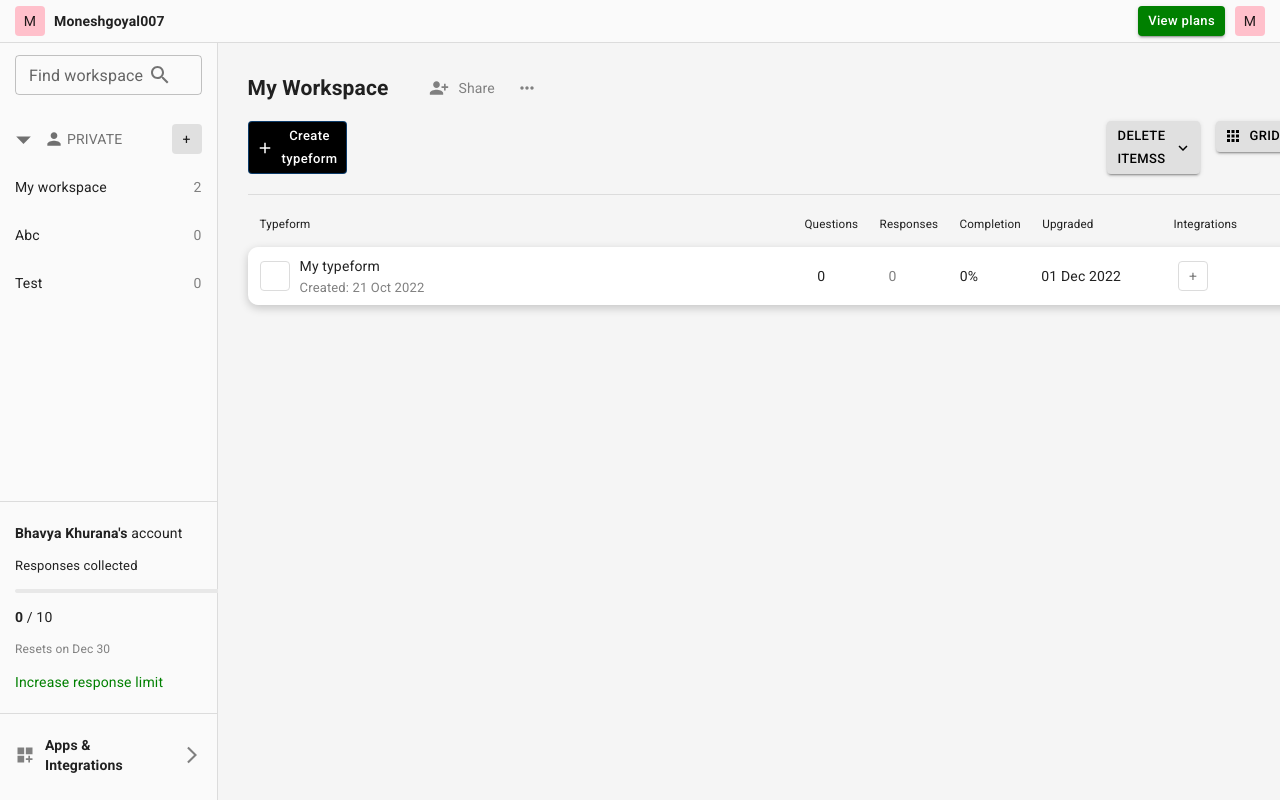
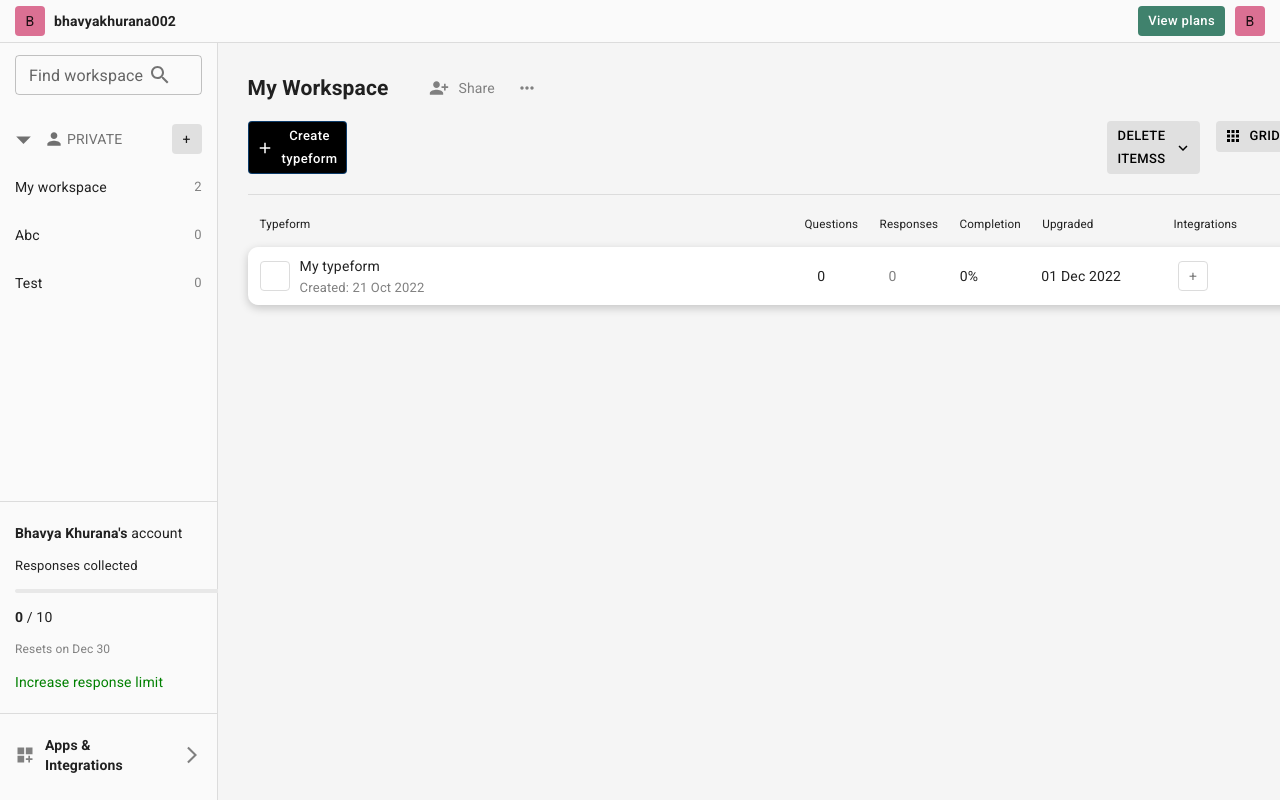
Before and after one commit to 2201monesh/tech-sumo-assignment, a React (Create React App) app: page / in a window 1280 px wide. Shown: the top 800 px of the page. Built offline with nearby package versions, Linux system fonts and the light colour scheme; the HTML template or start-up script is replaced by a standard one.

Commit message:
completed

```diff
--- a/src/components/Body.js
+++ b/src/components/Body.js
@@ -38,11 +38,11 @@
             </div>
             <div className="button-right">
               <Stack direction='row' spacing={2}>
-                <Button onClick={deleteComponent} endIcon={<KeyboardArrowDownIcon />} style={{backgroundColor: '#E0E0E0', color: 'black'}} size='small' variant="contained">Delete itemss</Button>
+                <Button onClick={deleteComponent} endIcon={<KeyboardArrowDownIcon />} style={{backgroundColor: '#E0E0E0', color: 'black', boxShadow: 'none'}} size='small' variant="contained">Delete itemss</Button>
                 <div className="group-button">
                  <ButtonGroup>
-                  <Button startIcon={<AppsIcon />} style={{backgroundColor: '#E0E0E0', color: 'black'}} size='small' variant="contained">Grid</Button>
-                  <Button startIcon={<ViewListIcon />} style={{backgroundColor: '#707070', color: 'white'}} size='small' variant="contained">List</Button>
+                  <Button startIcon={<AppsIcon />} style={{backgroundColor: '#E0E0E0', color: 'black', boxShadow: 'none'}} size='small' variant="contained">Grid</Button>
+                  <Button startIcon={<ViewListIcon />} style={{backgroundColor: '#707070', color: 'white', boxShadow: 'none'}} size='small' variant="contained">List</Button>
                  </ButtonGroup>
                 </div>
               </Stack>
--- a/src/components/Boximage.js
+++ b/src/components/Boximage.js
@@ -2,6 +2,6 @@
 
 export default function Boximage({borderRadius}) {
   return (
-    <div style={{width: '30px', height: '30px', backgroundColor: 'pink', borderRadius: '4px', display: 'flex', alignItems: 'center', justifyContent: 'center'}} >M</div>
+    <div style={{width: '30px', height: '30px', backgroundColor: '#DB7093', borderRadius: '4px', display: 'flex', alignItems: 'center', justifyContent: 'center'}} >B</div>
   )
 }
--- a/src/components/SidebarList.js
+++ b/src/components/SidebarList.js
@@ -5,7 +5,7 @@
     <div>
       <div className="sidebar-list">
         <p>{props.text}</p>
-        <span style={{color: 'gray'}}>{props.number}</span>
+        <span style={{color: 'gray', fontSize: 'small'}}>{props.number}</span>
       </div>
     </div>
   )
--- a/src/components/header.js
+++ b/src/components/header.js
@@ -9,12 +9,12 @@
      <div className="nav-start">
        {/* <img src="" alt="img" /> */}
        <Boximage />
-       <p className='bold-text'>Moneshgoyal007</p>
+       <p className='bold-text'>bhavyakhurana002</p>
      </div>
 
      <div className="nav-end">
       <div className="view-plan-button">
-       <Button variant='contained' size='small' style ={{backgroundColor: 'green', textTransform: 'none'}}>View plans</Button>
+       <Button variant='contained' size='small' style ={{backgroundColor: '#40826D', textTransform: 'none', boxShadow: 'none'}}>View plans</Button>
       </div>
        {/* <img src="" alt="img" /> */}
        <Boximage />
--- a/src/index.css
+++ b/src/index.css
@@ -103,7 +103,6 @@
 
 .main-body{
   margin: 13px 30px;
-  /* background-color: #F0F0F0; */
 }
 
 .upper-body{
```
